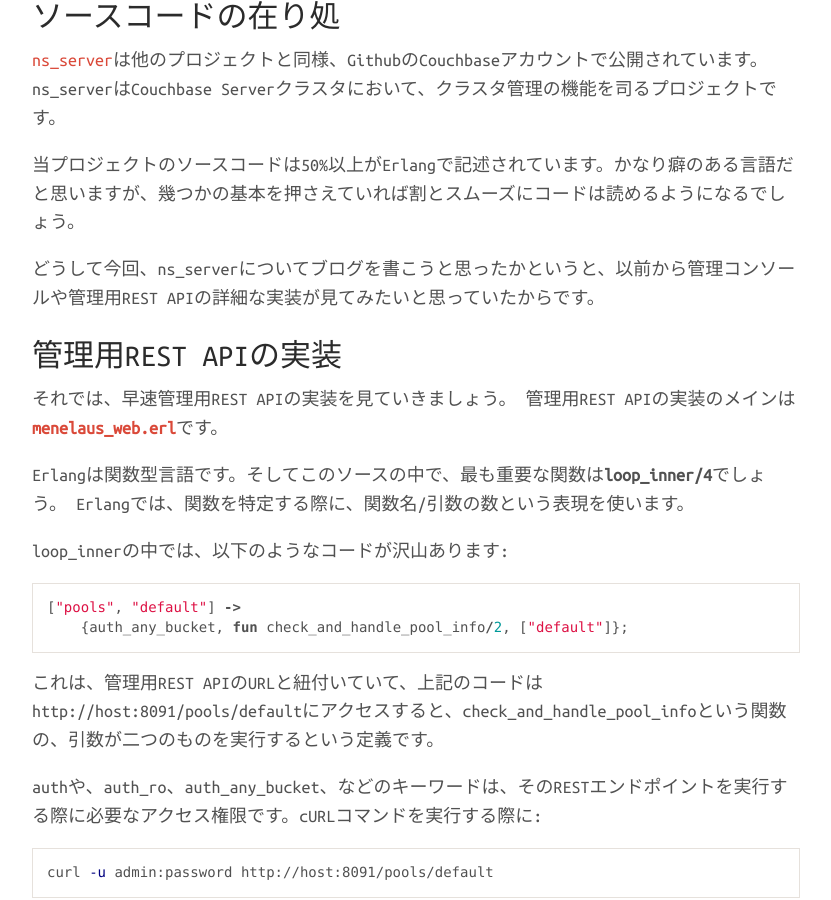
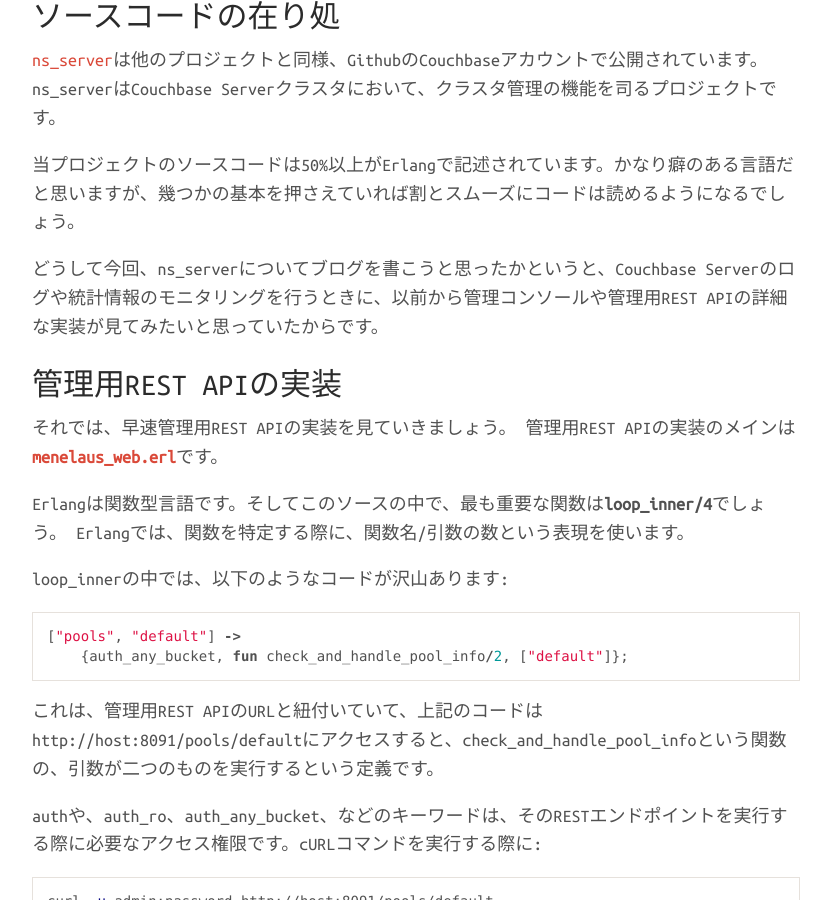
Before and after one commit to ijokarumawak/ijokarumawak.github.io, a Jekyll site: the page built from _posts/2015-06-09-menelaus_web.md, in a window 1280 px wide and 900 px high, scrolled down 512 px. Shown: the whole window, without its empty margins (224-1055 px from the left). Built offline with Jekyll 4.4.1, drawn with Linux system fonts in a browser that asks for light colours; nearby versions of some CDN libraries.

Commit message:
Add a slight motivation.

```diff
--- a/_posts/2015-06-09-menelaus_web.md
+++ b/_posts/2015-06-09-menelaus_web.md
@@ -14,7 +14,7 @@
 
 当プロジェクトのソースコードは50%以上がErlangで記述されています。かなり癖のある言語だと思いますが、幾つかの基本を押さえていれば割とスムーズにコードは読めるようになるでしょう。
 
-どうして今回、ns_serverについてブログを書こうと思ったかというと、以前から管理コンソールや管理用REST APIの詳細な実装が見てみたいと思っていたからです。
+どうして今回、ns_serverについてブログを書こうと思ったかというと、Couchbase Serverのログや統計情報のモニタリングを行うときに、以前から管理コンソールや管理用REST APIの詳細な実装が見てみたいと思っていたからです。
 
 ## 管理用REST APIの実装
 
```
